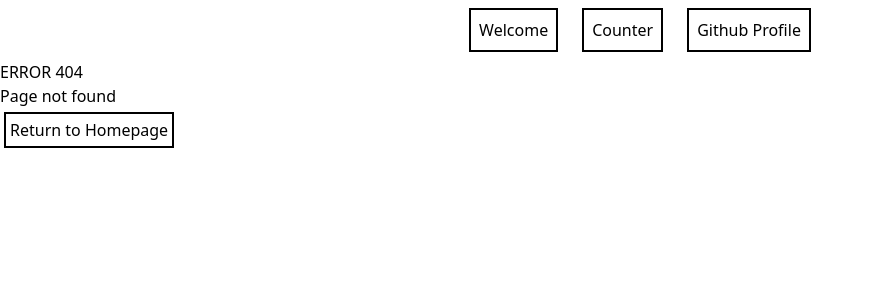
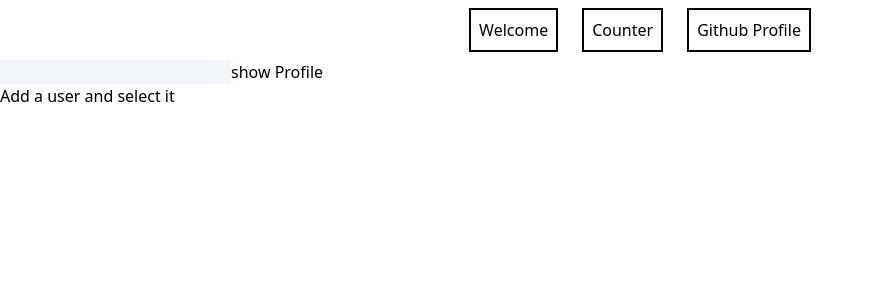
Before and after one commit to Yaricherchi7/React.js, a React (Create React App) app: page /users in a window 1280 px wide. Before the commit this address had no page. Shown: the top 300 px of the page, without its empty margins (0-874 px from the left). Built offline with nearby package versions, Linux system fonts and the light colour scheme.

Commit message:
es svolto spero

```diff
--- a/src/App.js
+++ b/src/App.js
@@ -15,15 +15,15 @@ export function App() {
           <div className="flex justify-center gap-2">
                 <Link className="m-2 p-2 border-2 border-black " to='/'>Welcome</Link>
                 <Link className=" m-2 p-2 border-2 border-black " to='/counter'>Counter</Link >
-                <Link className="m-2 p-2 border-2 border-black " to='/users/Yaricherchi7'>Github Profile</Link>
+                <Link className="m-2 p-2 border-2 border-black " to='/users/'>Github Profile</Link>
           </div>
           <Routes>
              <Route path="/" element={<Welcome/>}/>
              <Route path="/counter" element={<HookCounter/>}/>
-             <Route path="users/:username" element={<ShowGithubUser/>}/>
-             <Route path="/user" element={<GithubUserList/>}>
-              <Route index element={<p>Enter Username</p>}/>
+             <Route path="/:username" element={< ShowGithubUser />}/>
+             <Route path="/users" element={<GithubUserList/>}>
               <Route path=":username" element={<GithubUsers/>}/>
+              <Route index element={<p>Add a user and select it</p>}/>
              </Route>
              <Route path="*" element={
               <div>
--- a/src/GithubUserList.js
+++ b/src/GithubUserList.js
@@ -1,5 +1,6 @@
  import { useState } from "react";
 import { GithubUsers } from "./GithubUsers";
+import { Link, Outlet } from "react-router-dom";
 
  export function GithubUserList(){
     const [user, setUser] = useState([])
@@ -22,9 +23,12 @@ import { GithubUsers } from "./GithubUsers";
             <button onClick={HandleAddUser}>show Profile</button>
 
             <div>
-                {user.map((user,index=><GithubUsers key={index} username={user}/>
+                {user.map((user,index=>
+            <li key={index}> <Link to={user}> Show user {user}</Link>
+            </li>
             ))}
             </div>
+            <Outlet/>
         </div>
     )
  }
```
